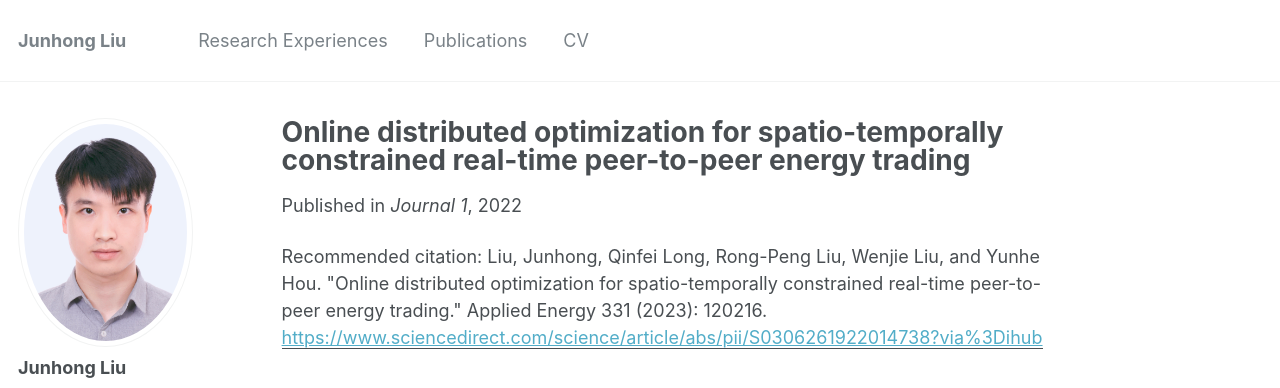
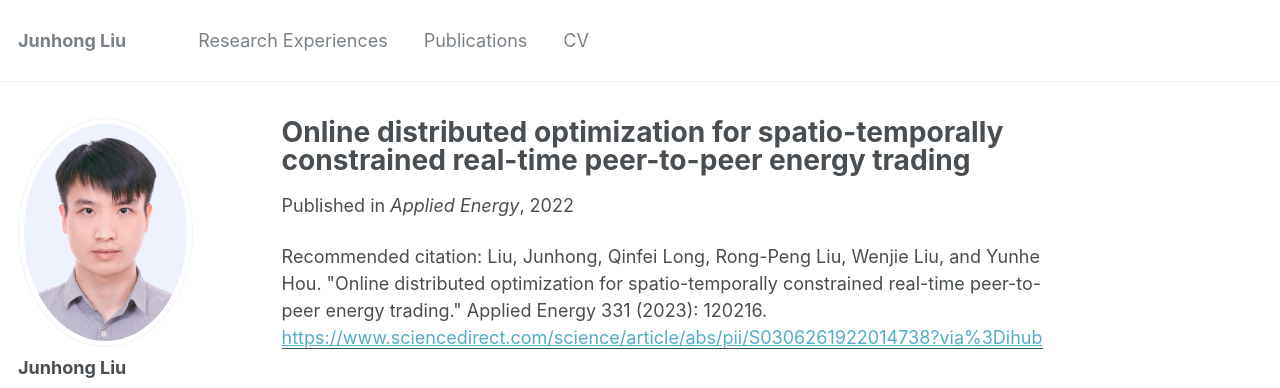
Before and after one commit to johnny-eee/online, a Jekyll site: the page built from _publications/2009-10-01-paper-title-number-1.md, in a window 1280 px wide. Shown: the top 388 px of the page. Built offline with Jekyll 4.4.1, drawn with Linux system fonts in a browser that asks for light colours.

Commit message:
Update 2009-10-01-paper-title-number-1.md

```diff
--- a/_publications/2009-10-01-paper-title-number-1.md
+++ b/_publications/2009-10-01-paper-title-number-1.md
@@ -5,7 +5,7 @@ collection: publications
 permalink: /publication/2022-11-23-paper-title-number-1
 excerpt: 'The real-time P2P energy trading problem is formulated as a spatio-temporally constrained stochastic optimization problem.'
 date: 2022-11-23
-venue: 'Journal 1'
+venue: 'Applied Energy'
 paperurl: 'https://www.sciencedirect.com/science/article/abs/pii/S0306261922014738?via%3Dihub'
 citation: 'Liu, Junhong, Qinfei Long, Rong-Peng Liu, Wenjie Liu, and Yunhe Hou. "Online distributed optimization for spatio-temporally constrained real-time peer-to-peer energy trading." Applied Energy 331 (2023): 120216.'
 ---
```
